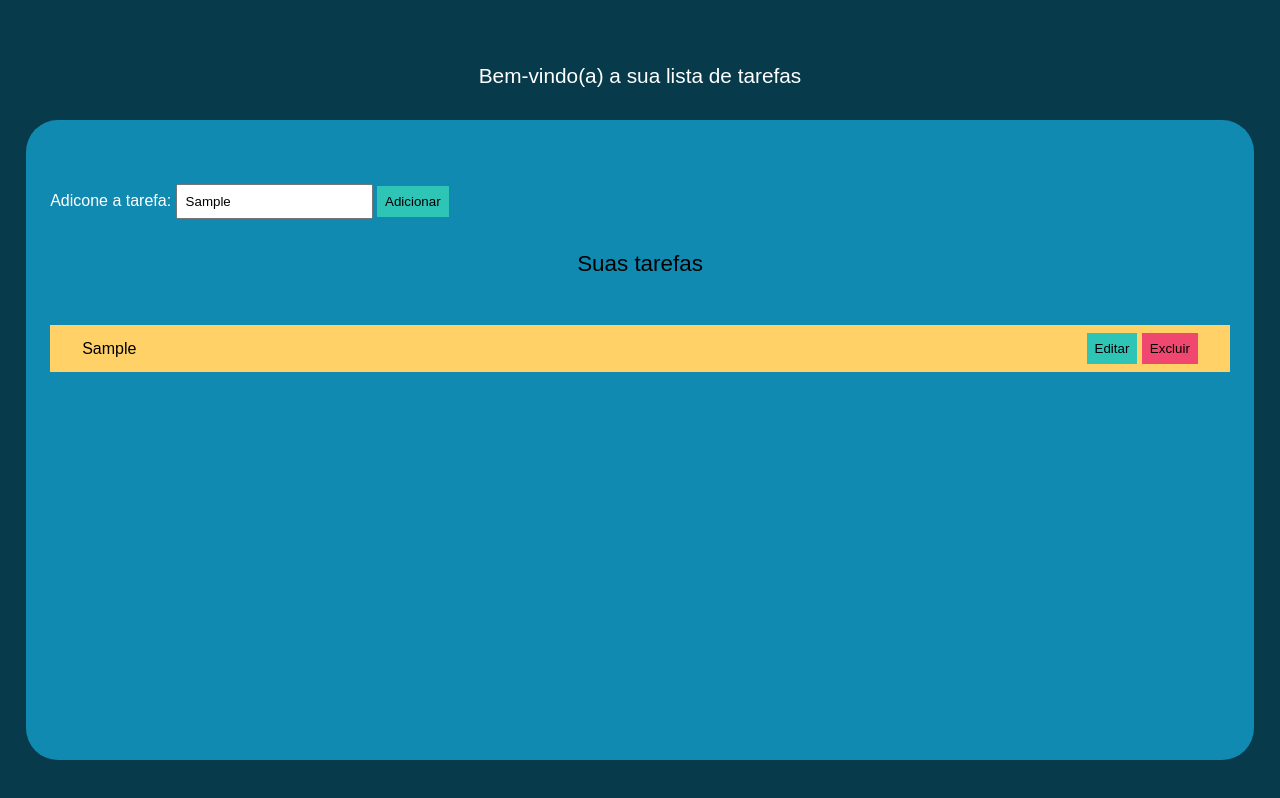
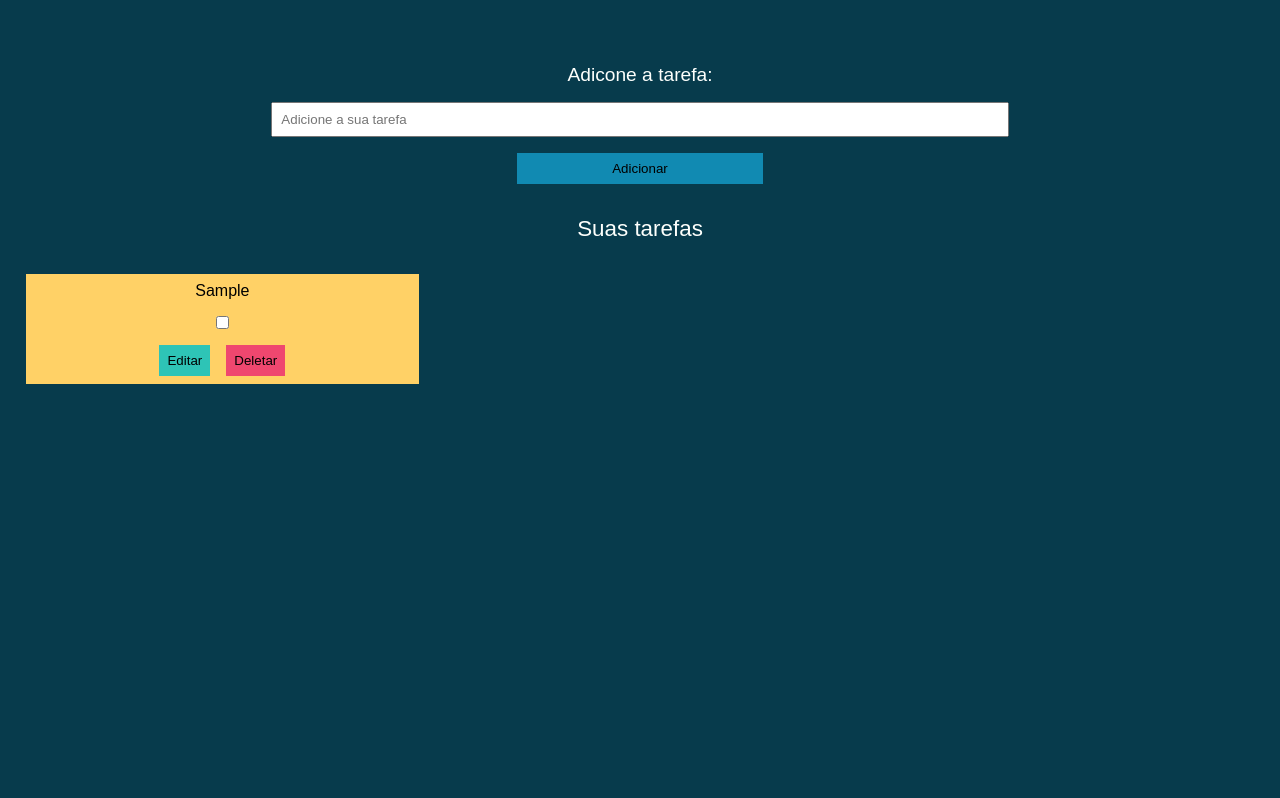
Before and after one commit to LucasMachadoDev/todo-list, a plain HTML site: page index.html in a window 1280 px wide. Both pictures are taken after typing "Sample" into the empty fields and a click on the button "Adicionar". Drawn offline with Linux system fonts and the light colour scheme; a web font is replaced by a local one.

Commit message:
Continua projeto

```diff
--- a/css/style.css
+++ b/css/style.css
@@ -33,67 +33,69 @@ html, body {
 .Container {
     margin: 0 auto;
     place-items: center;
-    height: 100vh;
-    padding: 4rem 2%;
+    padding: 2rem 2%;
 }
 
-.List--title {
-    color: #fff;
-    font-weight: 500;
-    font-size: 1.3rem;
-    align-self: flex-start;
-    margin-bottom: 2rem;
+.List--wrapper {
+    display: flex;
+    align-items: flex-start;
+    flex-direction: column;
+    width: 100%;
 }
 
 .input--field {
     margin: 2rem 0;
-    border-radius: 2rem;
-    align-self: center;
+    display: flex;
+    place-content: center;
+    flex-direction: column;
+    text-align: center;
+    row-gap: 1rem;
     width: 100%;
 }
 
 .input--title {
+    font-size: 1.2em;
     font-weight: 500;
-    color: #fff;
+    color: var(--baby-powder);
 }
 
 .input--task {
     padding: .5rem;
+    width: 60%;
+    align-self: center;
 }
 
-.List--wrapper {
+.addTask {
     background-color: var(--blue-ncs);
-    height: 80vh;
-    width: 100%;
-    margin: 0 auto;
-    padding: 2rem 2%;
-    border-radius: 2rem;
-    display: flex;
-    align-items: flex-start;
-    flex-direction: column;
+    width: 20%;
+    align-self: center;
 }
 
 .Task--wrapper {
     width: 100%;
     text-align: center;
     margin-top: 2rem;
+    display: grid;
+    grid-template-columns: repeat(3, 1fr);
+    gap: 1.5rem;
 }
 
 .List--subtitle {
     align-self: center;
     font-size: 1.4rem;
     font-weight: 500;
+    color: var(--baby-powder);
 }
 
 .Task--single {
     align-self: center;
     background-color: var(--orange-yellow-crayola);
     padding: .5rem 2rem;
-    margin: 1rem 0;
     width: 100%;
     display: flex;
-    align-items: center;
-    justify-content: space-between;
+    place-content: center;
+    flex-direction: column;
+    row-gap: 1rem;
 }
 
 .Task--title {
@@ -102,6 +104,7 @@ html, body {
 }
 
 .btn {
+    margin: 0 .5rem;
     padding: .5rem;
     border: 0;
     font-weight: 400;
@@ -114,10 +117,14 @@ html, body {
     color: var(--baby-powder);
 }
 
-.edit {
+.edit, .Save--task {
     background-color: var(--tiffany-blue);
 }
 
 .delete {
     background-color: var(--paradise-pink);
 }
+
+.done {
+    text-decoration: line-through;
+}
--- a/index.html
+++ b/index.html
@@ -26,13 +26,11 @@
 
         <section class="List--todo">
             <div class="Container Grid">
-                <h2 class="List--title">Bem-vindo(a) a sua lista de tarefas</h2>
-
                 <div class="List--wrapper">
                     <div class="input--field">
                         <label for="task" class="input--title">Adicone a tarefa: </label>
-                        <input id="task" class="input--task" type="text" placeholder="Adicione a sua tarefa">
-                        <button id="taskAdd" class="btn edit">Adicionar</button>
+                        <input id="task" class="input--task" type="text" placeholder="Adicione a sua tarefa" autofocus>
+                        <button id="taskAdd" class="btn addTask" onclick="newTask()">Adicionar</button>
                     </div>
 
                     <h2 class="List--subtitle"> Suas tarefas</h2>
--- a/js/script.js
+++ b/js/script.js
@@ -1,28 +1,81 @@
 const input = document.querySelector('#task'),
-        btn = document.querySelector('#taskAdd'),
-        container = document.querySelector('.List--wrapper'),
-        task = document.querySelector('.Task--wrapper'),
-        edit = document.querySelector('.edit'),
-        remove = document.querySelector('.delete');
+        taskList = document.querySelector('.Task--wrapper'),
+        taskSingle = document.getElementsByClassName('Task--single'),
+        taskTitle = document.getElementsByClassName('Task--title');
 
-btn.addEventListener('click', () => {
-    if(input.value != '') {
-        container.style.overflowY = 'scroll'
-        task.innerHTML += `
-            <div class="Task--single">
-                <span class="Task--title">${input.value}</span>
-                <div class="Buttons--group">
-                    <button class="btn edit" onClick="editTask()">Editar</button>
-                    <button class="btn delete" onClick="removeTask()">Excluir</button>
-                </div>
-            </div>
-        `
-    } else {
-        alert('Insira uma tarefa no input')
-    }
+addEventListener('keypress', e => {
+    (e.keyCode == 13)? newTask() : false
 })
 
-function removeTask() {
-    let single = document.querySelector('.Task--single')
-    task.removeChild(single)
-}
+function newTask() {
+    if(!input.value.trim()) {
+        alert('Insira uma tarefa no campo!');
+        return;
+    }
+    const div = document.createElement('div'),
+        span = document.createElement('span'),
+        btnGroup = document.createElement('div'),
+        btnEdit = document.createElement('button'),
+        editTask = document.createElement('input'),
+        btnSave = document.createElement('button'),
+        btnDelete = document.createElement('button'),
+        cb = document.createElement('input');
+
+    span.textContent = input.value;
+    btnEdit.textContent = 'Editar';
+    btnDelete.textContent = 'Deletar';
+    btnSave.textContent = 'Salvar';
+
+    div.classList.add('Task--single');
+    span.classList.add('Task--title');
+    btnGroup.classList.add('Buttons--group');
+    btnEdit.classList.add('btn');
+    btnDelete.classList.add('btn');
+    btnSave.classList.add('btn');
+    btnEdit.classList.add('edit');
+    btnDelete.classList.add('delete');
+    btnSave.classList.add('Save--task');
+    editTask.classList.add('Edit--task');
+
+    editTask.setAttribute('type', 'text')
+    cb.setAttribute('type', 'checkbox');
+
+    editTask.value = span.textContent
+    btnEdit.addEventListener('click', () => {
+        div.removeChild(btnGroup)
+        div.removeChild(span)
+        div.removeChild(cb)
+        div.appendChild(editTask)
+        div.appendChild(btnSave)
+        input.autofocus = false;
+        editTask.autofocus = true;
+        btnSave.addEventListener('click', () => {
+            span.textContent = editTask.value
+
+            div.removeChild(editTask);
+            div.removeChild(btnSave);
+            div.appendChild(span);
+            div.appendChild(cb);
+            div.appendChild(btnGroup);
+            btnGroup.appendChild(btnEdit);
+            btnGroup.appendChild(btnDelete);
+        })
+    })
+
+    btnDelete.addEventListener('click', () => {
+        div.remove()
+    })
+
+    div.appendChild(span);
+    div.appendChild(cb);
+    div.appendChild(btnGroup);
+    btnGroup.appendChild(btnEdit);
+    btnGroup.appendChild(btnDelete);
+    taskList.append(div);
+
+    cb.addEventListener('click', () => {
+        (cb.checked)? span.classList.add('done') : span.classList.remove('done');
+    })
+
+    input.value = '';
+};
```
